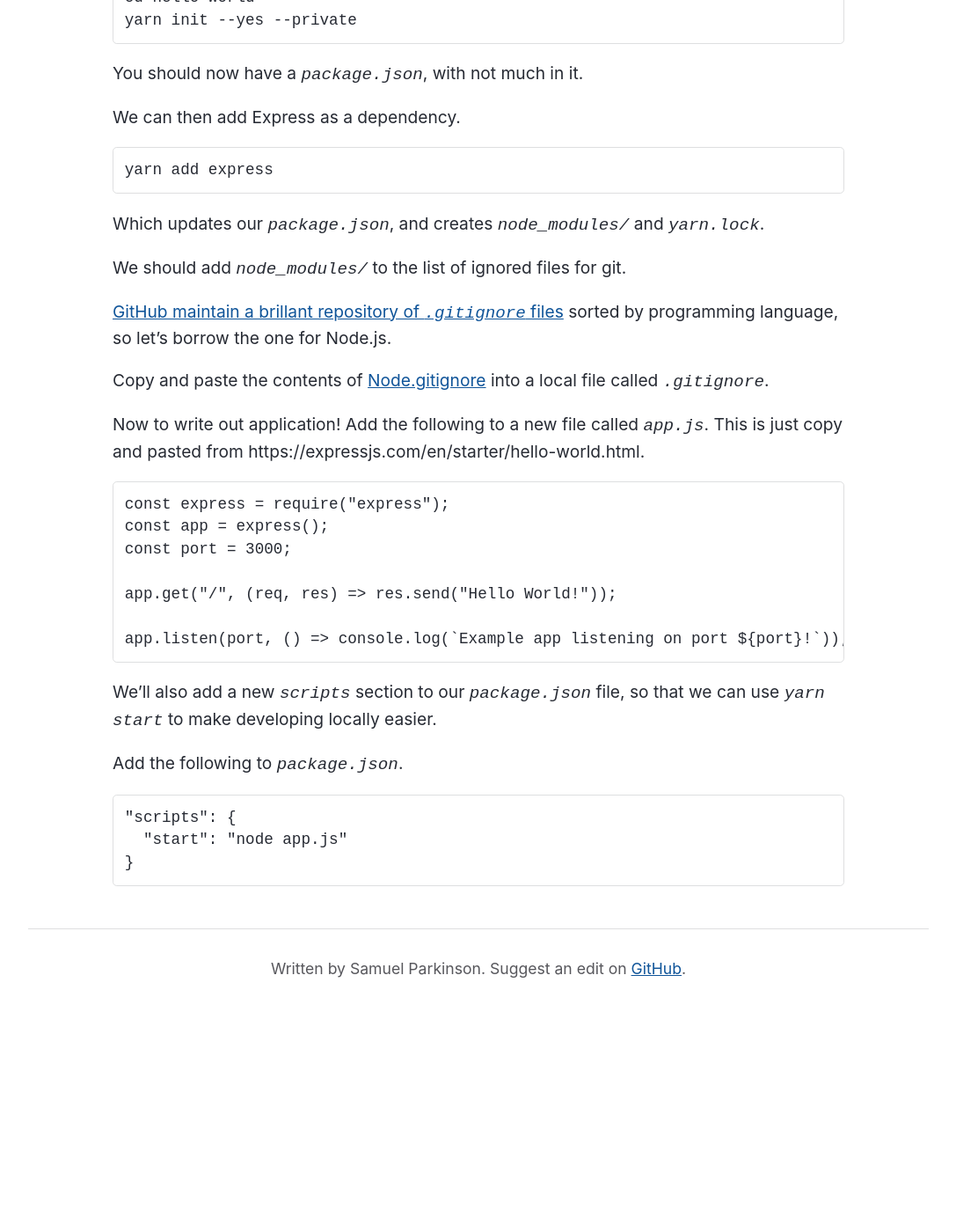
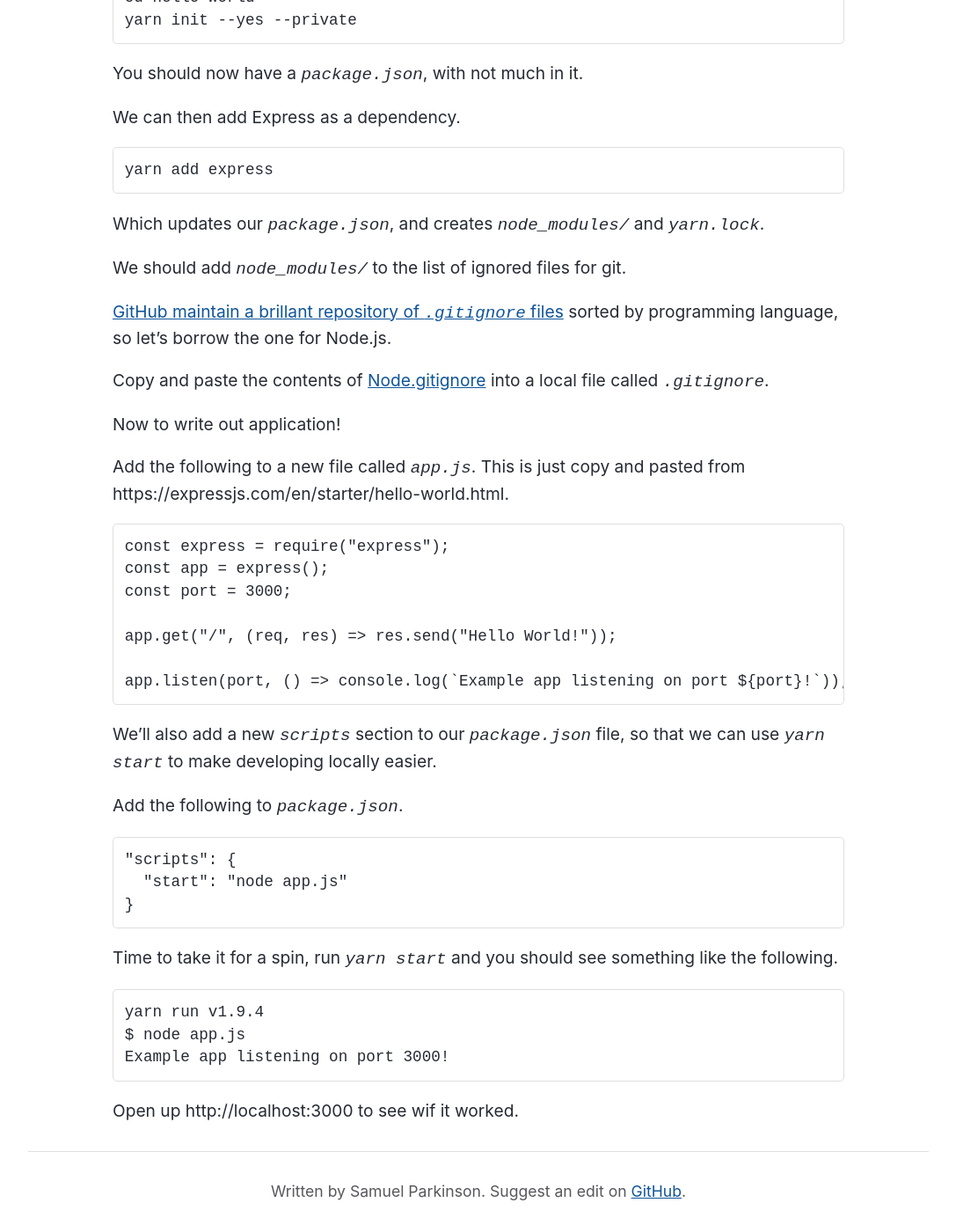
Before and after one commit to sjparkinson/uncomplicated.systems, a Jekyll site: the page built from _posts/2018-09-26-heroku-from-scratch.md, in a window 1280 px wide and 1400 px high, scrolled down 941 px. Shown: the whole window at 88% size, without its empty margins (96-1183 px from the left). Built offline with Jekyll 4.4.1, drawn with Linux system fonts in a browser that asks for light colours; the repository's description, which GitHub fills in, is left out; before the commit the page ends 2088 px from its top, so only the background shows below that.

Commit message:
Update 2018-09-26-heroku-from-scratch.md

````diff
--- a/_posts/2018-09-26-heroku-from-scratch.md
+++ b/_posts/2018-09-26-heroku-from-scratch.md
@@ -44,7 +44,9 @@ We should add `node_modules/` to the list of ignored files for git.
 
 Copy and paste the contents of [Node.gitignore](https://github.com/github/gitignore/blob/master/Node.gitignore "github/gitignore Node.gitignore") into a local file called `.gitignore`.
 
-Now to write out application! Add the following to a new file called `app.js`. This is just copy and pasted from https://expressjs.com/en/starter/hello-world.html.
+Now to write out application!
+
+Add the following to a new file called `app.js`. This is just copy and pasted from https://expressjs.com/en/starter/hello-world.html.
 
 ```js
 const express = require("express");
@@ -65,3 +67,13 @@ Add the following to `package.json`.
   "start": "node app.js"
 }
 ```
+
+Time to take it for a spin, run `yarn start` and you should see something like the following.
+
+```
+yarn run v1.9.4
+$ node app.js
+Example app listening on port 3000!
+```
+
+Open up http://localhost:3000 to see wif it worked.
````
